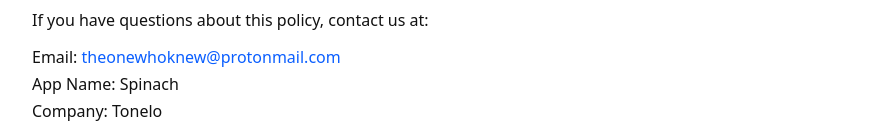
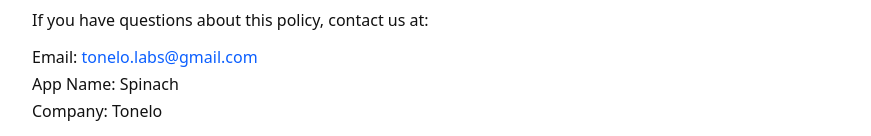
Before and after one commit to tonelolabs/spinach-privacy-policy.github.io, a plain HTML site: page index.html in a window 1280 px wide. Shown: the part 1195-1331 px from the top of the page, without its empty margins (198-1069 px from the left). Drawn offline with Linux system fonts and the light colour scheme.

Commit message:
Update mail index.html

```diff
--- a/index.html
+++ b/index.html
@@ -78,7 +78,7 @@
     <section>
       <h2>8. Contact Us</h2>
       <p>If you have questions about this policy, contact us at:</p>
-      <p>Email: <a href="mailto:theonewhoknew@protonmail.com">theonewhoknew@protonmail.com</a><br />
+      <p>Email: <a href="mailto:tonelo.labs@gmail.com">tonelo.labs@gmail.com</a><br />
       App Name: Spinach<br />
       Company: Tonelo</p>
     </section>
```
